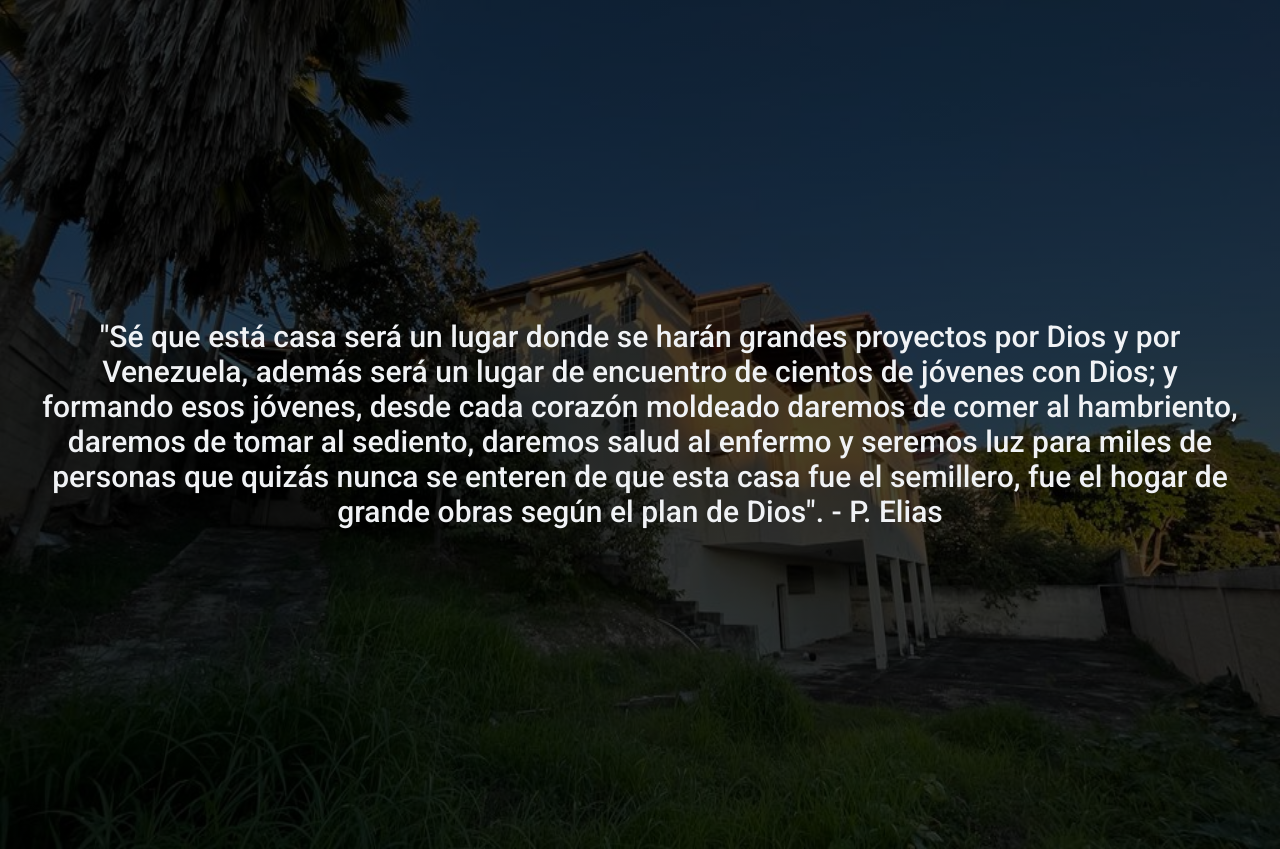
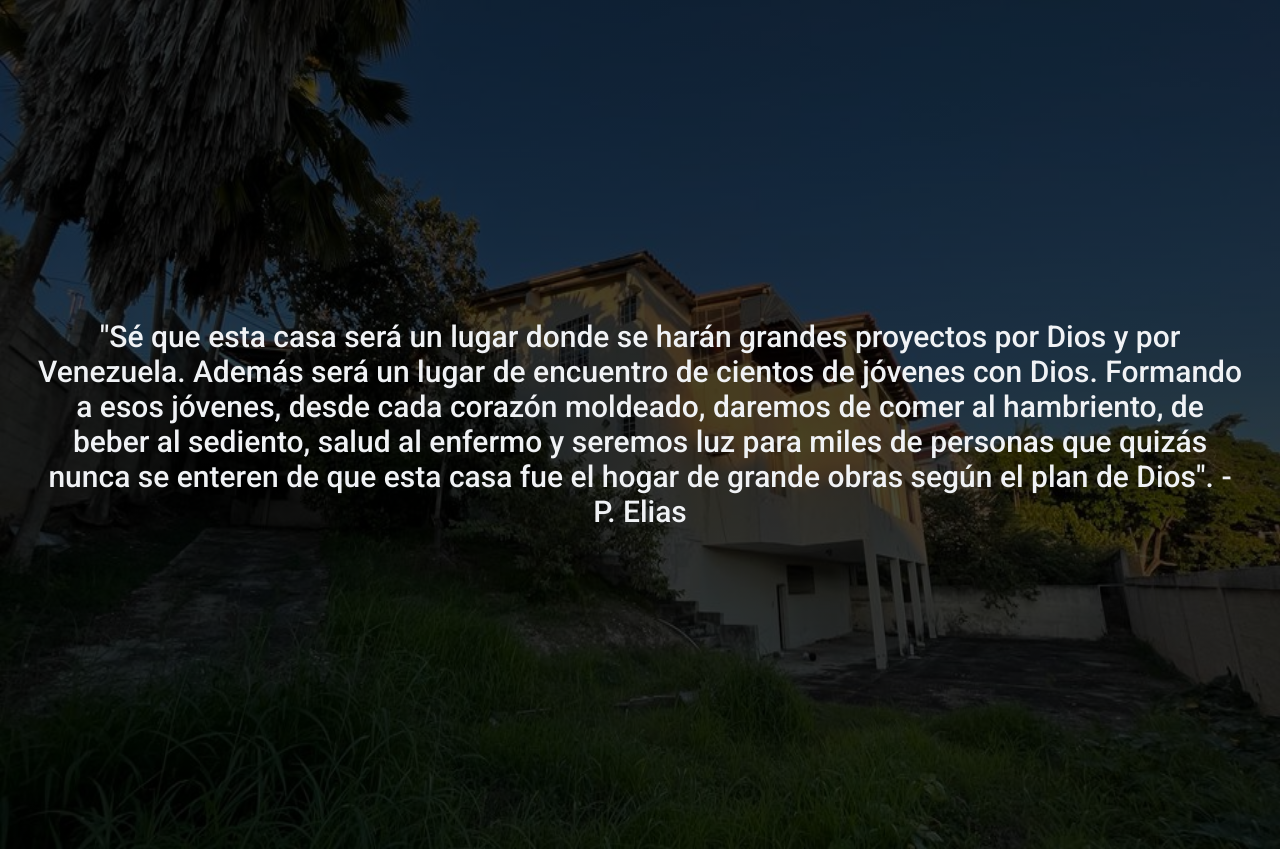
Before and after one commit to juannajul/RC, a Django app: page / in a window 1280 px wide. Shown: the part 2701-3550 px from the top of the page. Run offline with Django 4.2, Linux system fonts and the light colour scheme; data that the repository does not hold is empty.

Commit message:
change on p Elias quote in index.hmtl

```diff
--- a/templates/rc_house/index.html
+++ b/templates/rc_house/index.html
@@ -40,11 +40,11 @@
     <div id="house-2-container" class="house-container">
       <p id="index-house-banner-info-2" class="">"Christus Vita Vestra".</p>    </div>
     <div id="house-3-container" class="house-container">
-      <p id="index-house-banner-info-3" class="">"Sé que está casa será un lugar donde se harán grandes proyectos por Dios y por Venezuela,
-      además será un lugar de encuentro de cientos de jóvenes con Dios; y formando esos jóvenes,
-      desde cada corazón moldeado daremos de comer al hambriento, daremos de tomar al sediento,
-      daremos salud al enfermo y seremos luz para miles de personas que quizás nunca se enteren de que esta casa fue el semillero,
-      fue el hogar de grande obras según el plan de Dios". - P. Elias
+      <p id="index-house-banner-info-3" class="">"Sé que esta casa será un lugar donde se harán grandes proyectos por Dios y por Venezuela.
+        Además será un lugar de encuentro de cientos de jóvenes con Dios. Formando a esos jóvenes, desde cada corazón moldeado,
+        daremos de comer al hambriento, de beber al sediento,
+        salud al enfermo y seremos luz para miles de personas que quizás nunca se enteren
+         de que esta casa fue el hogar de grande obras según el plan de Dios". - P. Elias
       </p>
     </div>
   </section>
```
